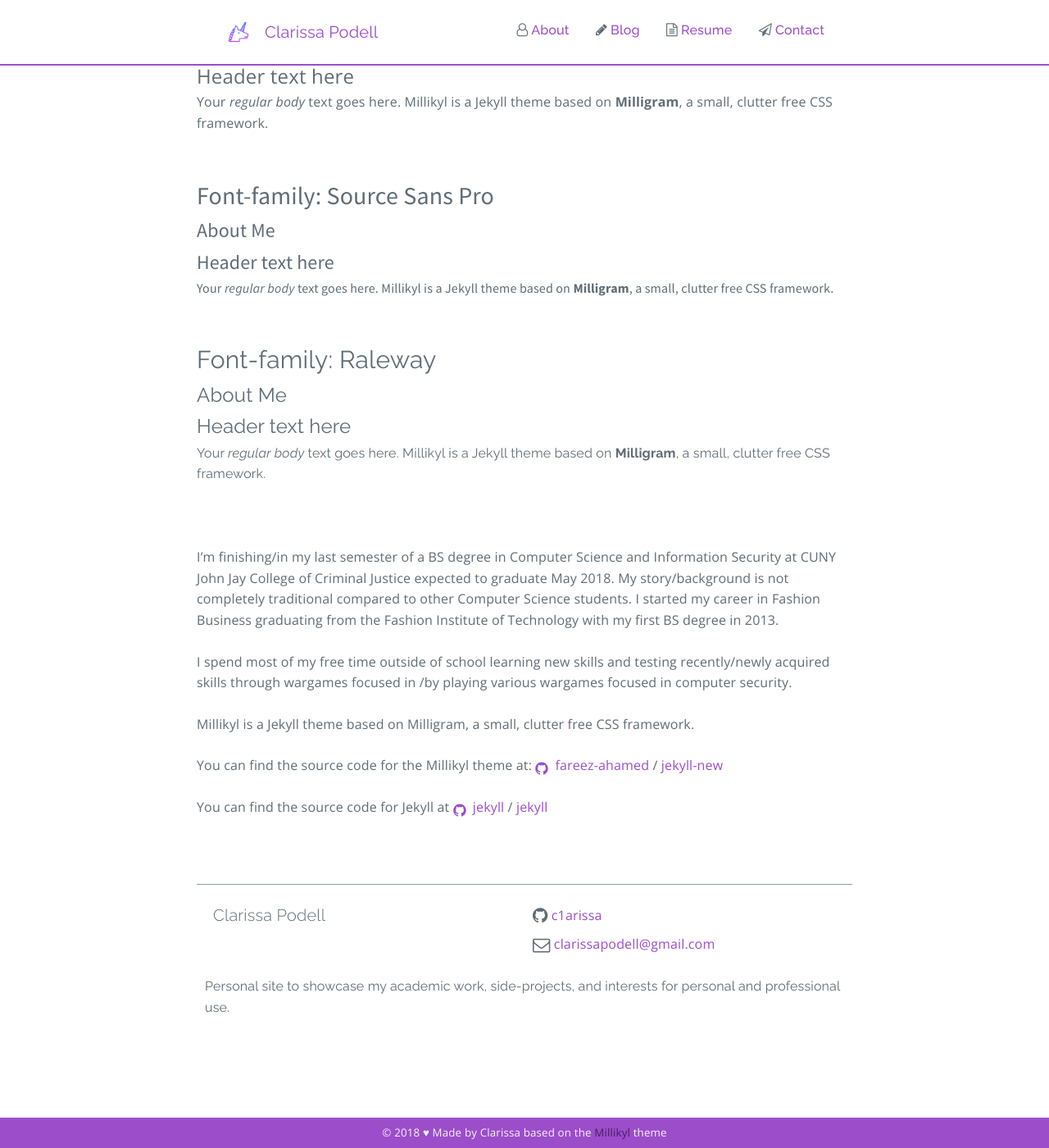
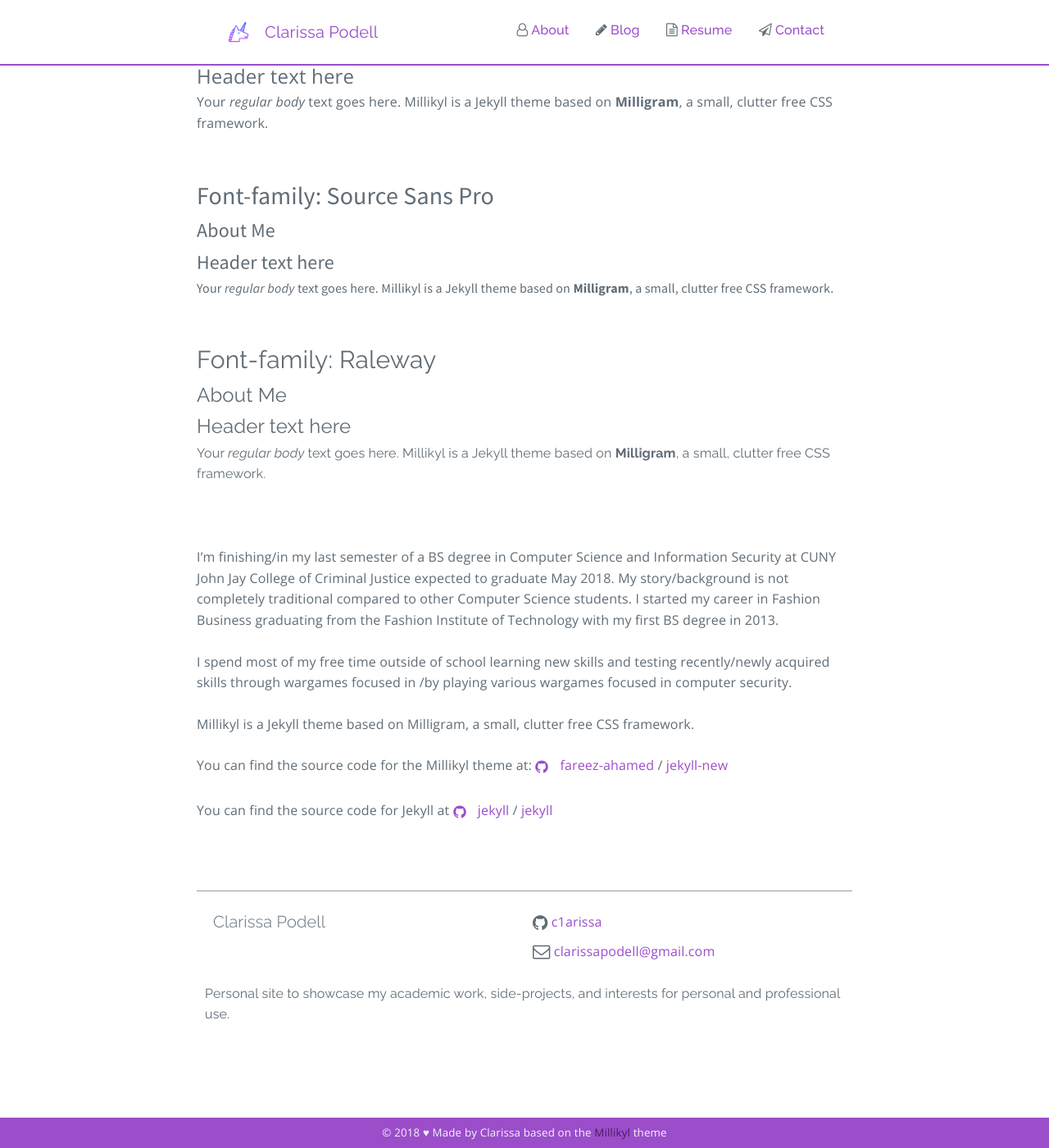
Before and after one commit to c1arissa/c1arissa.github.io, a Jekyll site: the page built from about.md, in a window 1280 px wide and 1400 px high, scrolled down 451 px. Shown: the whole window at 82% size. Built offline with Jekyll 4.4.1, drawn with Linux system fonts in a browser that asks for light colours.

Commit message:
Update main.scss

```diff
--- a/css/main.scss
+++ b/css/main.scss
@@ -106,11 +106,15 @@
 			display:block;
 			background: #fff;
 			padding: 0px;
-			font-size: 14px;
+			font-size: 16px;
 			//text-align: center;
 			//border: 1px solid $color-primary;
 			//border-bottom: 1px solid $color-primary;
 			//padding: 14px 16px;
+		}
+		.icon {
+			width: 16px;
+			height: 16px;
 		}
 		//ul {
 		//	border: 1px solid $color-primary;
@@ -253,9 +257,10 @@
  */
 .icon {
 	display: inline-block;
-        width: 24px;
-        height: 24px;
-        vertical-align: middle;
+        width: 30px;
+        height: 30px;
+        vertical-align: top;
+	border:0;
 
     > svg {
         display: inline-block;
```
